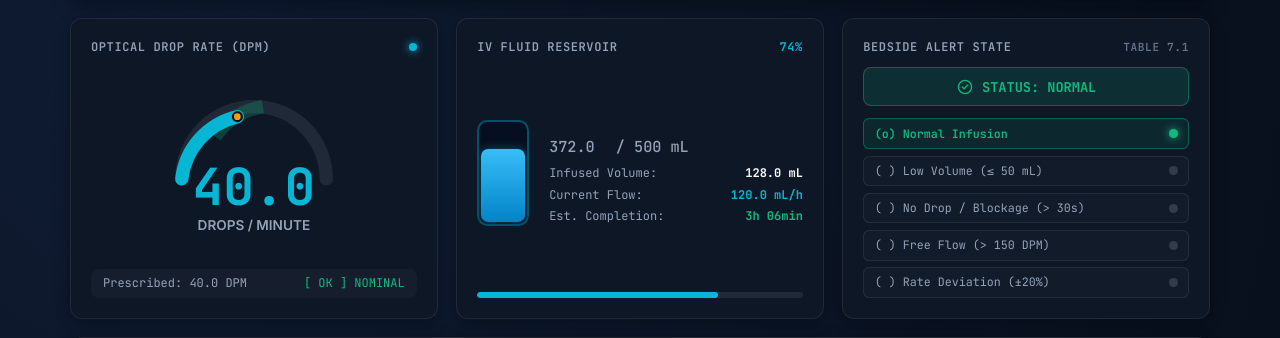
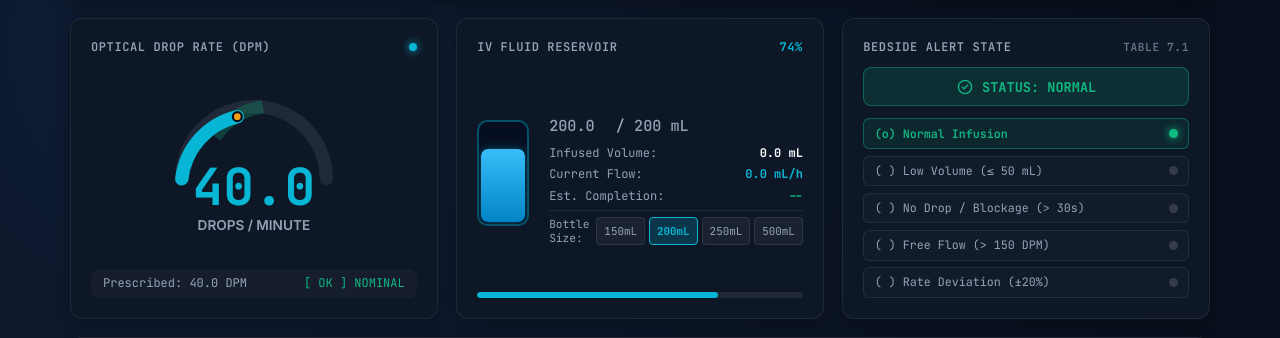
Before and after one commit to AlbinS35/iv-fluid-monitoring-iot, a Flask app: page / in a window 1280 px wide. Shown: the part 91-429 px from the top of the page. Run offline with Flask 3, Linux system fonts and the light colour scheme; data that the repository does not hold is empty; some libraries are stand-ins or nearby versions.

Commit message:
Fix no-drop alert, 50ms drop LED blink, and 150-200mL container volume calibration

```diff
--- a/app.py
+++ b/app.py
@@ -40,6 +40,9 @@ pg_pool = None
 
 # Bedside Remote Alarm Silence Registry: { device_id: expiry_epoch }
 bedside_silence_registry = {}
+
+# Bedside IV Container Volume Registry: { device_id: bottle_volume_ml }
+device_container_registry = {'WARD-A-BED-07': 200.0}
 
 def is_bedside_silenced(device_id: str):
     """Checks if a device has an active remote silence acknowledgment."""
@@ -204,6 +207,15 @@ def release_db_connection(conn):
 def normalize_status(status_str, dpm, vol_remaining):
     """Normalizes status to match Report Table 7.1 and Table 9.2."""
     s = str(status_str or "").strip().upper()
+
+    # Physical telemetry thresholds take precedence over incorrect/stale status strings
+    if vol_remaining <= 50.0:  # <= 10% of 500mL
+        return "LOW_VOLUME"
+    if dpm > 150.0:
+        return "FREE_FLOW"
+    if dpm <= 1.0:  # No drops detected or line blocked
+        return "NO_FLOW"
+
     if s in {"NORMAL", "LOW_VOLUME", "NO_FLOW", "FREE_FLOW", "RATE_ERR"}:
         return s
 
@@ -212,13 +224,6 @@ def normalize_status(status_str, dpm, vol_remaining):
     if s == "DEPLETED": return "LOW_VOLUME"
     if s == "RAPID": return "FREE_FLOW"
 
-    # Auto-detection based on thresholds
-    if vol_remaining <= 50.0:  # <= 10% of 500mL
-        return "LOW_VOLUME"
-    if dpm > 150.0:
-        return "FREE_FLOW"
-    if dpm <= 1.0:
-        return "NO_FLOW"
     return "NORMAL"
 
 
@@ -281,15 +286,26 @@ def ingest_telemetry():
     try:
         dpm = max(0.0, float(payload.get('dpm', 0.0)))
 
+        # Check if packet contains container/bottle volume
+        if payload.get('container_vol_ml') or payload.get('bottle_vol_ml'):
+            try:
+                c_vol = float(payload.get('container_vol_ml') or payload.get('bottle_vol_ml'))
+                if 50.0 <= c_vol <= 2000.0:
+                    device_container_registry[device_id] = c_vol
+            except (ValueError, TypeError):
+                pass
+
+        total_container_vol = device_container_registry.get(device_id, 200.0)
+
         # Remaining volume (accepts vol_remaining_ml or remaining_ml)
-        vol_remaining = float(payload.get('vol_remaining_ml') or payload.get('remaining_ml') or 500.0)
+        vol_remaining = float(payload.get('vol_remaining_ml') or payload.get('remaining_ml') or total_container_vol)
         vol_remaining = max(0.0, vol_remaining)
 
         # Flow rate in mL/hr: DPM * 60 / 20 = DPM * 3 (Macro 20 gtt/mL)
         flow_ml_hr = float(payload.get('flow_ml_hr') or (dpm * 3.0))
 
         # Infused volume
-        vol_infused = float(payload.get('vol_infused_ml') or max(0.0, 500.0 - vol_remaining))
+        vol_infused = float(payload.get('vol_infused_ml') or max(0.0, total_container_vol - vol_remaining))
     except (ValueError, TypeError):
         return jsonify({"status": "error", "message": "Numeric fields must be valid numbers."}), 422
 
@@ -332,8 +348,8 @@ def ingest_telemetry():
 
         conn.commit()
 
-        logger.info("[INGEST] %s | Flow: %.1f DPM (%.1f mL/h) | Rem: %.1f mL | %s (ID: %d)",
-                    device_id, dpm, flow_ml_hr, vol_remaining, status, new_id)
+        logger.info("[INGEST] %s | Flow: %.1f DPM (%.1f mL/h) | Rem: %.1f/%.1f mL | %s (ID: %d)",
+                    device_id, dpm, flow_ml_hr, vol_remaining, total_container_vol, status, new_id)
 
         silenced, rem_sec = is_bedside_silenced(device_id)
 
@@ -349,6 +365,8 @@ def ingest_telemetry():
                 "vol_infused_ml": vol_infused,
                 "vol_remaining_ml": vol_remaining,
                 "remaining_ml": vol_remaining,
+                "container_vol_ml": total_container_vol,
+                "bottle_vol_ml": total_container_vol,
                 "status": status,
                 "ts": ts_val
             },
@@ -393,6 +411,8 @@ def get_latest_telemetry(device_id):
         cur.execute(query, (device_id,))
         row = cur.fetchone()
 
+        total_container = device_container_registry.get(device_id, 200.0)
+
         if not row:
             return jsonify({
                 "status": "nodata",
@@ -403,9 +423,11 @@ def get_latest_telemetry(device_id):
                     "dpm": 0.0,
                     "flow_ml_hr": 0.0,
                     "vol_infused_ml": 0.0,
-                    "vol_remaining_ml": 500.0,
-                    "remaining_ml": 500.0,
-                    "status": "NORMAL",
+                    "vol_remaining_ml": total_container,
+                    "remaining_ml": total_container,
+                    "container_vol_ml": total_container,
+                    "bottle_vol_ml": total_container,
+                    "status": "NO_FLOW",
                     "ts": datetime.now(timezone.utc).isoformat()
                 }
             }), 200
@@ -437,6 +459,8 @@ def get_latest_telemetry(device_id):
                 "vol_infused_ml": round(float(row['vol_infused_ml']), 1),
                 "vol_remaining_ml": round(float(row['vol_remaining_ml']), 1),
                 "remaining_ml": round(float(row['vol_remaining_ml']), 1),
+                "container_vol_ml": total_container,
+                "bottle_vol_ml": total_container,
                 "status": row['status'],
                 "ts": ts_val,
                 "created_at": ts_val,
@@ -454,6 +478,37 @@ def get_latest_telemetry(device_id):
     finally:
         if conn:
             release_db_connection(conn)
+
+
+@app.route('/api/container', methods=['POST', 'GET'])
+def manage_container_volume():
+    """Configure or read the IV container volume (e.g. 150 mL, 200 mL, 500 mL)."""
+    if request.method == 'POST':
+        payload = request.get_json(silent=True) or {}
+        device_id = str(payload.get('device_id') or 'WARD-A-BED-07').strip().upper()
+        try:
+            vol = float(payload.get('container_vol_ml') or payload.get('bottle_vol_ml') or 200.0)
+            vol = max(50.0, min(vol, 2000.0))
+            device_container_registry[device_id] = vol
+            logger.info("[CONTAINER] Set %s bottle volume to %.1f mL", device_id, vol)
+            return jsonify({
+                "status": "success",
+                "device_id": device_id,
+                "container_vol_ml": vol,
+                "bottle_vol_ml": vol,
+                "message": f"Container volume updated to {vol:.0f} mL for {device_id}."
+            }), 200
+        except (ValueError, TypeError):
+            return jsonify({"status": "error", "message": "Invalid volume numeric value."}), 422
+    else:
+        device_id = str(request.args.get('device_id') or 'WARD-A-BED-07').strip().upper()
+        vol = device_container_registry.get(device_id, 200.0)
+        return jsonify({
+            "status": "success",
+            "device_id": device_id,
+            "container_vol_ml": vol,
+            "bottle_vol_ml": vol
+        }), 200
 
 
 @app.route('/api/alarm/silence', methods=['POST'])
@@ -612,10 +667,7 @@ def seed_baseline_if_empty():
         if count == 0:
             logger.info("Seeding initial baseline packets for %s...", dev_id)
             baseline = [
-                (40.0, 120.0, 100.0, 400.0, 'NORMAL'),
-                (42.0, 126.0, 106.0, 394.0, 'NORMAL'),
-                (39.5, 118.5, 112.0, 388.0, 'NORMAL'),
-                (40.0, 120.0, 118.0, 382.0, 'NORMAL'),
+                (0.0, 0.0, 0.0, 200.0, 'NO_FLOW'),
             ]
             for dpm, flow, infused, remaining, stat in baseline:
                 if db_engine == "POSTGRES":
--- a/simulator.py
+++ b/simulator.py
@@ -83,12 +83,12 @@ def run_simulator(mode="normal", initial_vol=500.0, interval=5.0):
         drops_in_interval = (dpm / 60.0) * interval
         ml_consumed = drops_in_interval / DRIP_FACTOR
         current_vol = max(0.0, current_vol - ml_consumed)
-        vol_infused = max(0.0, 500.0 - current_vol)
+        vol_infused = max(0.0, float(initial_vol) - current_vol)
 
         # Flow in mL/h = DPM * 60 / 20 = DPM * 3
         flow_ml_hr = round((dpm * 60.0) / DRIP_FACTOR, 1)
 
-        if current_vol <= 50.0 and status != "NO_FLOW":
+        if current_vol <= 30.0 and status != "NO_FLOW":
             status = "LOW_VOLUME"
 
         payload = {
@@ -97,6 +97,7 @@ def run_simulator(mode="normal", initial_vol=500.0, interval=5.0):
             "flow_ml_hr": flow_ml_hr,
             "vol_infused_ml": round(vol_infused, 1),
             "vol_remaining_ml": round(current_vol, 1),
+            "container_vol_ml": float(initial_vol),
             "status": status
         }
 
--- a/templates/index.html
+++ b/templates/index.html
@@ -167,6 +167,24 @@
     .btn-buzzer:hover {
       background: rgba(255, 255, 255, 0.1);
       color: var(--text);
+    }
+
+    .btn-vol-tag {
+      background: rgba(255, 255, 255, 0.05);
+      border: 1px solid var(--card-border);
+      color: var(--text-muted);
+      font-size: 0.68rem;
+      padding: 2px 7px;
+      border-radius: 4px;
+      cursor: pointer;
+      font-family: 'JetBrains Mono', monospace;
+      transition: all 0.2s;
+    }
+    .btn-vol-tag:hover, .btn-vol-tag.active {
+      background: rgba(6, 182, 212, 0.2);
+      border-color: var(--cyan);
+      color: var(--cyan);
+      font-weight: 700;
     }
 
     /* ==================== 3 FOCUS CARDS ==================== */
@@ -653,18 +671,27 @@
           </div>
 
           <div class="vol-stats">
-            <div class="vol-huge"><span id="volRemVal">372.0</span> <span>/ 500 mL</span></div>
+            <div class="vol-huge"><span id="volRemVal">200.0</span> <span id="volMaxDisplay">/ 200 mL</span></div>
             <div class="vol-row">
               <span>Infused Volume:</span>
-              <strong id="volInfVal">128.0 mL</strong>
+              <strong id="volInfVal">0.0 mL</strong>
             </div>
             <div class="vol-row">
               <span>Current Flow:</span>
-              <strong id="flowRateVal" style="color: var(--cyan);">120.0 mL/h</strong>
+              <strong id="flowRateVal" style="color: var(--cyan);">0.0 mL/h</strong>
             </div>
             <div class="vol-row">
               <span>Est. Completion:</span>
-              <strong id="etaVal" style="color: var(--green);">3h 06min</strong>
+              <strong id="etaVal" style="color: var(--green);">--</strong>
+            </div>
+            <div class="vol-row" style="margin-top: 6px; padding-top: 6px; border-top: 1px solid var(--card-border);">
+              <span style="font-size: 0.7rem; color: var(--text-muted);">Bottle Size:</span>
+              <div style="display: flex; gap: 4px;">
+                <button class="btn-vol-tag" onclick="setBottleVolume(150)">150mL</button>
+                <button class="btn-vol-tag active" id="btnVol200" onclick="setBottleVolume(200)">200mL</button>
+                <button class="btn-vol-tag" onclick="setBottleVolume(250)">250mL</button>
+                <button class="btn-vol-tag" onclick="setBottleVolume(500)">500mL</button>
+              </div>
             </div>
           </div>
         </div>
@@ -894,6 +921,30 @@
       }
     }
 
+    // Dynamic Bottle Volume Control (150 mL, 200 mL, 250 mL, 500 mL)
+    let currentContainerVol = 200.0;
+    async function setBottleVolume(vol) {
+      currentContainerVol = Number(vol);
+      const maxEl = document.getElementById('volMaxDisplay');
+      if (maxEl) maxEl.innerText = `/ ${vol} mL`;
+      document.querySelectorAll('.btn-vol-tag').forEach(b => {
+        b.classList.toggle('active', b.innerText.includes(`${vol}`));
+      });
+      try {
+        await fetch('/api/container', {
+          method: 'POST',
+          headers: { 'Content-Type': 'application/json' },
+          body: JSON.stringify({
+            device_id: DEVICE_ID,
+            container_vol_ml: vol
+          })
+        });
+        fetchLatest();
+      } catch (e) {
+        console.error('Failed to update container volume:', e);
+      }
+    }
+
     function soundAlert(status) {
       if (isMuted || status === 'NORMAL') return;
       try {
@@ -981,8 +1032,11 @@
       const dpm = Number(d.dpm || 0);
       const rem = Number(d.vol_remaining_ml || d.remaining_ml || 0);
       const flow = Number(d.flow_ml_hr || (dpm * 3.0));
-      const infused = Number(d.vol_infused_ml || Math.max(0, 500 - rem));
-      const status = String(d.status || 'NORMAL').toUpperCase();
+      let status = String(d.status || 'NO_FLOW').toUpperCase();
+      // Guard: When there are no drops (DPM <= 1.0), status cannot be NORMAL
+      if (dpm <= 1.0 && status === 'NORMAL') {
+        status = (rem <= 50.0) ? 'LOW_VOLUME' : 'NO_FLOW';
+      }
 
       // DPM
       document.getElementById('dpmVal').innerText = dpm.toFixed(1);
@@ -1000,11 +1054,20 @@
       }
 
       // Volume & Bottle
+      const totalBottle = Number(d.container_vol_ml || d.bottle_vol_ml || currentContainerVol || 200.0);
+      currentContainerVol = totalBottle;
       document.getElementById('volRemVal').innerText = rem.toFixed(1);
+      const maxEl = document.getElementById('volMaxDisplay');
+      if (maxEl) maxEl.innerText = `/ ${totalBottle.toFixed(0)} mL`;
       document.getElementById('volInfVal').innerText = `${infused.toFixed(1)} mL`;
       document.getElementById('flowRateVal').innerText = `${flow.toFixed(1)} mL/h`;
 
-      const volPercent = Math.min(Math.max((rem / 500) * 100, 0), 100);
+      // Highlight active bottle size button
+      document.querySelectorAll('.btn-vol-tag').forEach(b => {
+        b.classList.toggle('active', b.innerText.includes(`${Math.round(totalBottle)}`));
+      });
+
+      const volPercent = Math.min(Math.max((rem / totalBottle) * 100, 0), 100);
       document.getElementById('volPercentBadge').innerText = `${volPercent.toFixed(0)}%`;
       document.getElementById('liquidLevel').style.height = `${volPercent}%`;
       document.getElementById('volProgressBar').style.width = `${volPercent}%`;
```
Also changed, not shown: test_suite.py (+39 -0 lines), 3 other files.
